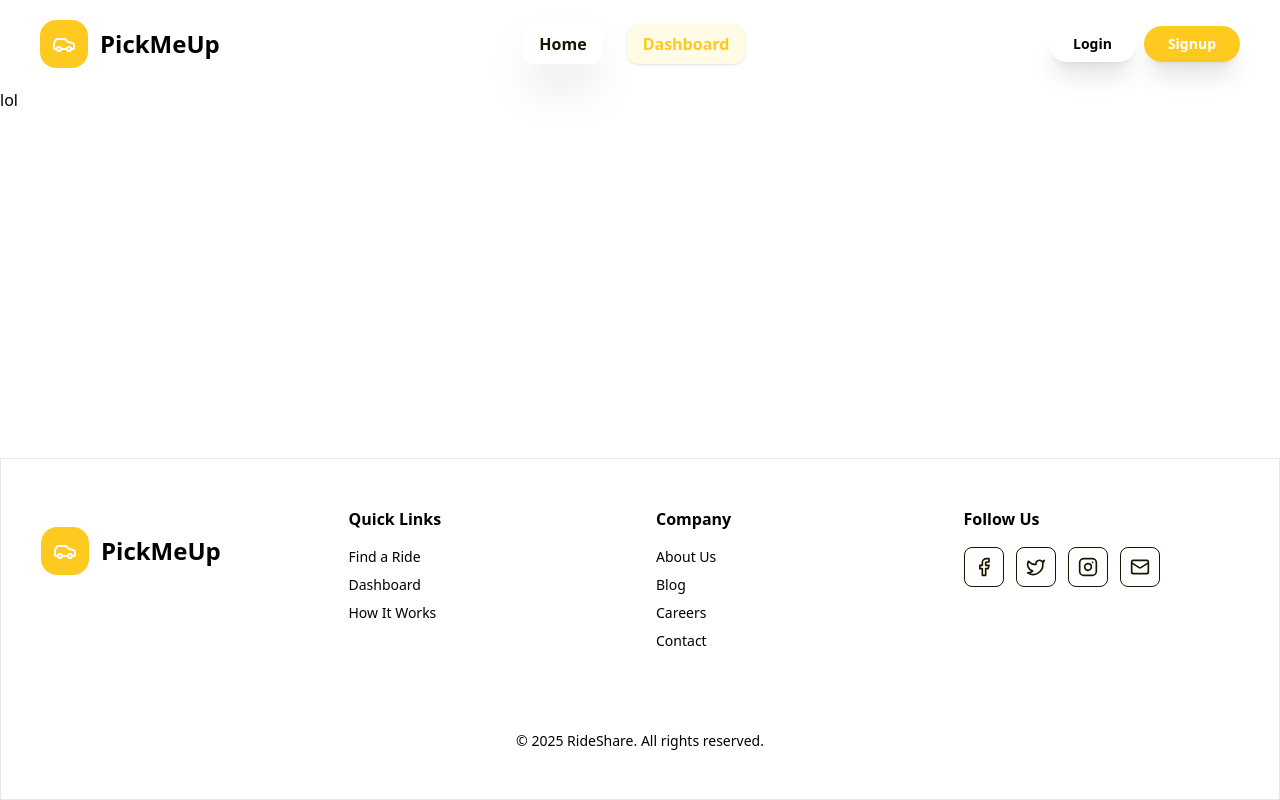
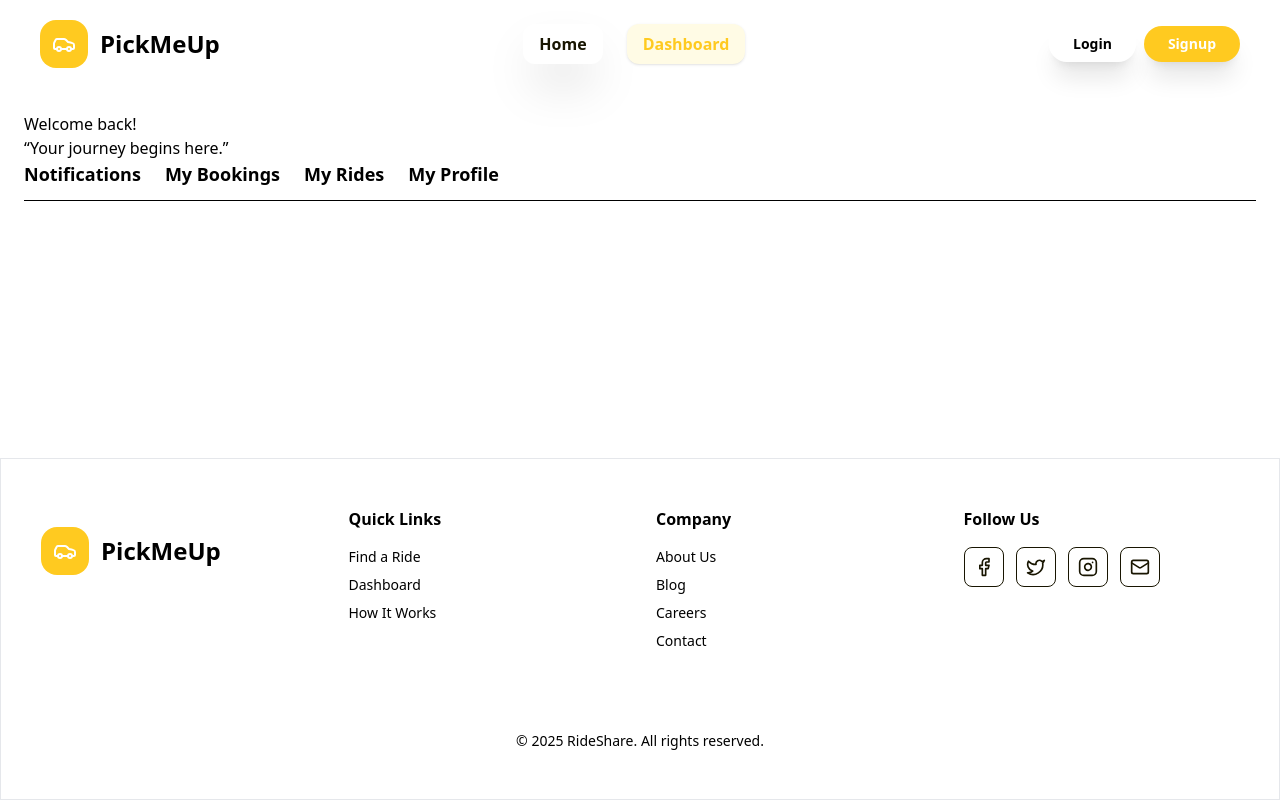
Before and after one commit to Aadhithya-Ganesh/Pick-Me-Up, a React (Vite) app in the folder frontend/: page /dashboard in a window 1280 px wide. Built offline with nearby package versions, Linux system fonts and the light colour scheme.

Commit message:
Added dashboard page

```diff
--- a/frontend/src/pages/Dashboard.jsx
+++ b/frontend/src/pages/Dashboard.jsx
@@ -1,5 +1,72 @@
-function Dashboard() {
-  return <>lol</>;
+// function Dashboard() {
+//   return <>lol</>;
+// }
+
+// export default Dashboard;
+// import { Navigate } from "react-router-dom";
+
+// export default function Protected({ children }) {
+//   const token = localStorage.getItem("token");
+//   if (!token) return <Navigate to="/login" replace />;
+//   return children;
+// }
+
+import { NavLink, Outlet } from "react-router-dom";
+
+export default function Dashboard() {
+  return (
+    <div className="p-6 w-full">
+
+      {/* Dashboard Banner */}
+      <div className="dashboard-banner">
+        <h2>Welcome back!</h2>
+        <p>“Your journey begins here.”</p>
+      </div>
+
+      {/* ------ TABS HEADER ------ */}
+      <div className="flex gap-6 border-b pb-3 mb-6 text-lg font-semibold">
+
+        <NavLink
+          to="notifications"
+          className={({ isActive }) =>
+            isActive ? "text-primary border-b-2 border-primary pb-2" : "hover:text-primary"
+          }
+        >
+          Notifications
+        </NavLink>
+
+        <NavLink
+          to="booking"
+          className={({ isActive }) =>
+            isActive ? "text-primary border-b-2 border-primary pb-2" : "hover:text-primary"
+          }
+        >
+          My Bookings
+        </NavLink>
+
+        <NavLink
+          to="rides"
+          className={({ isActive }) =>
+            isActive ? "text-primary border-b-2 border-primary pb-2" : "hover:text-primary"
+          }
+        >
+          My Rides
+        </NavLink>
+
+        <NavLink
+          to="profile"
+          className={({ isActive }) =>
+            isActive ? "text-primary border-b-2 border-primary pb-2" : "hover:text-primary"
+          }
+        >
+          My Profile
+        </NavLink>
+
+      </div>
+
+      {/* ------ CONTENT LOADS HERE ------ */}
+      <Outlet />
+
+    </div>
+  );
 }
-
-export default Dashboard;
```
